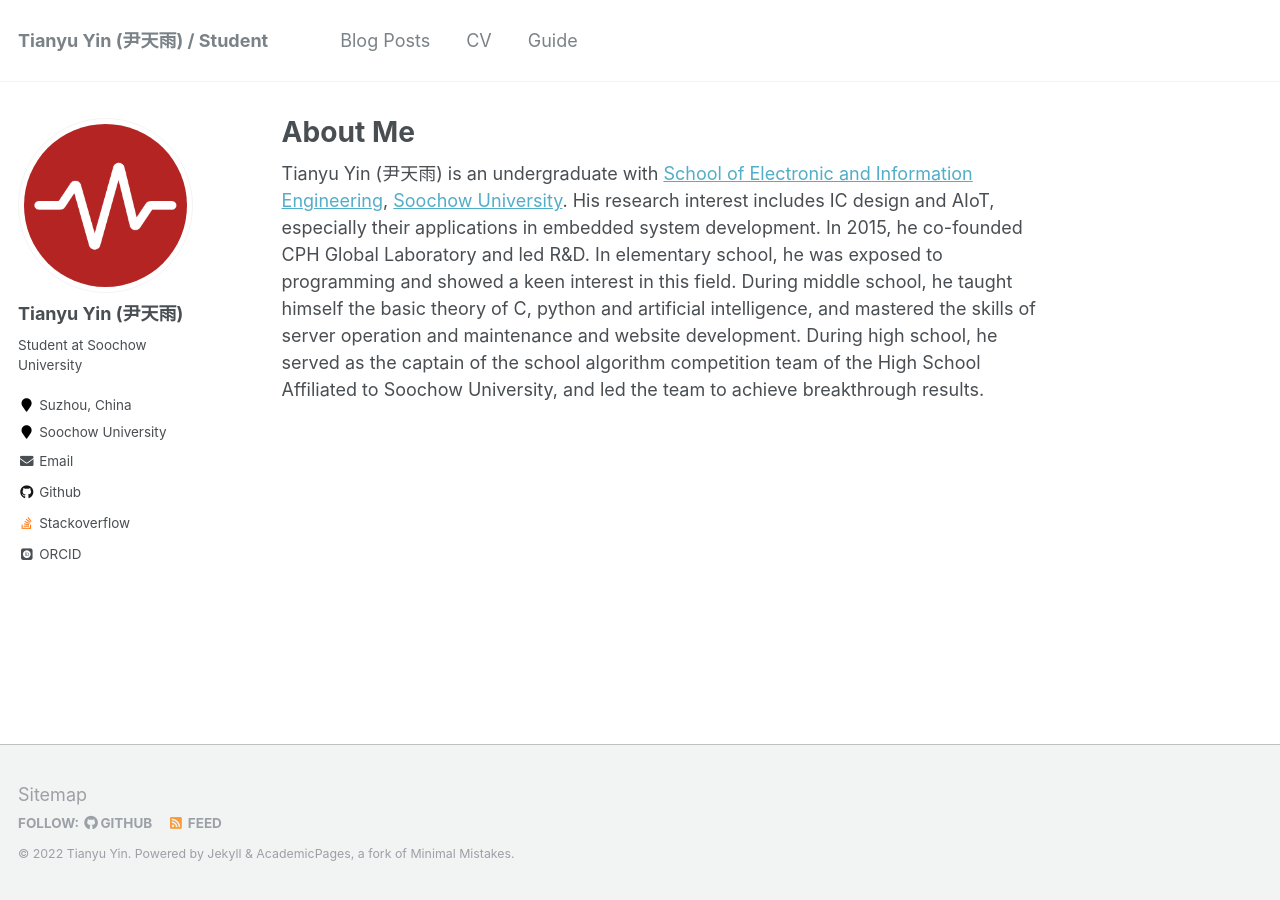
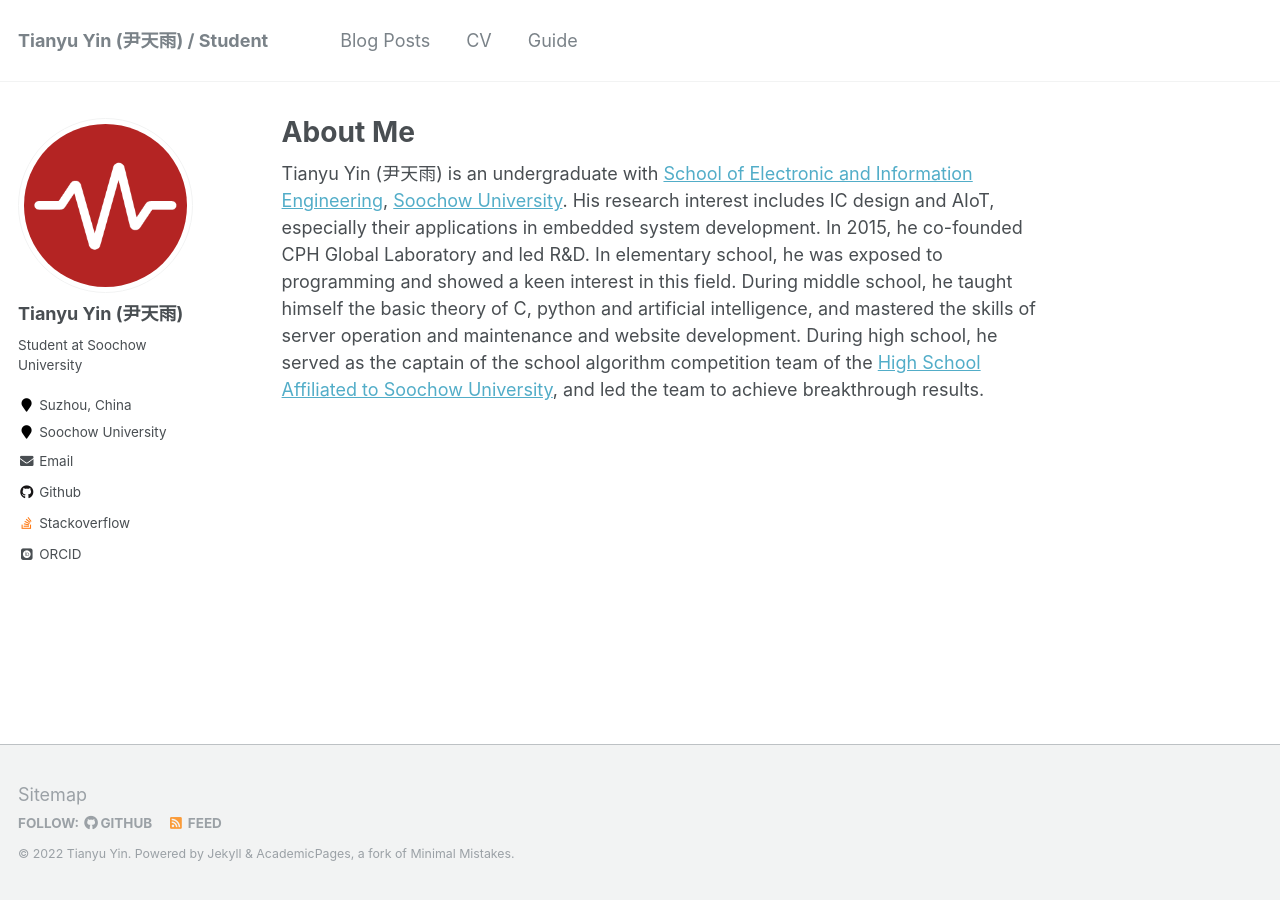
Before and after one commit to Steve-George/steve-george.github.io, a Jekyll site: the page built from _pages/about.md, in a window 1280 px wide. Built offline with Jekyll 4.4.1, drawn with Linux system fonts in a browser that asks for light colours; some web fonts are replaced; part of the change alters nothing that is shown.

```diff
--- a/_pages/about.md
+++ b/_pages/about.md
@@ -8,4 +8,4 @@ redirect_from:
   - /about.html
 ---
 
-Tianyu Yin (尹天雨) is an undergraduate with [School of Electronic and Information Engineering](http://dzxx.suda.edu.cn/), [Soochow University](https://www.suda.edu.cn/). His research interest includes IC design and AIoT, especially their applications in embedded system development. In 2015, he co-founded CPH Global Laboratory and led R&D. In elementary school, he was exposed to programming and showed a keen interest in this field. During middle school, he taught himself the basic theory of C, python and artificial intelligence, and mastered the skills of server operation and maintenance and website development. During high school, he served as the captain of the school algorithm competition team of the High School Affiliated to Soochow University, and led the team to achieve breakthrough results.
+Tianyu Yin (尹天雨) is an undergraduate with [School of Electronic and Information Engineering](http://dzxx.suda.edu.cn/), [Soochow University](https://www.suda.edu.cn/). His research interest includes IC design and AIoT, especially their applications in embedded system development. In 2015, he co-founded CPH Global Laboratory and led R&D. In elementary school, he was exposed to programming and showed a keen interest in this field. During middle school, he taught himself the basic theory of C, python and artificial intelligence, and mastered the skills of server operation and maintenance and website development. During high school, he served as the captain of the school algorithm competition team of the [High School Affiliated to Soochow University](https://szsdfz.sipedu.org/), and led the team to achieve breakthrough results.
```
